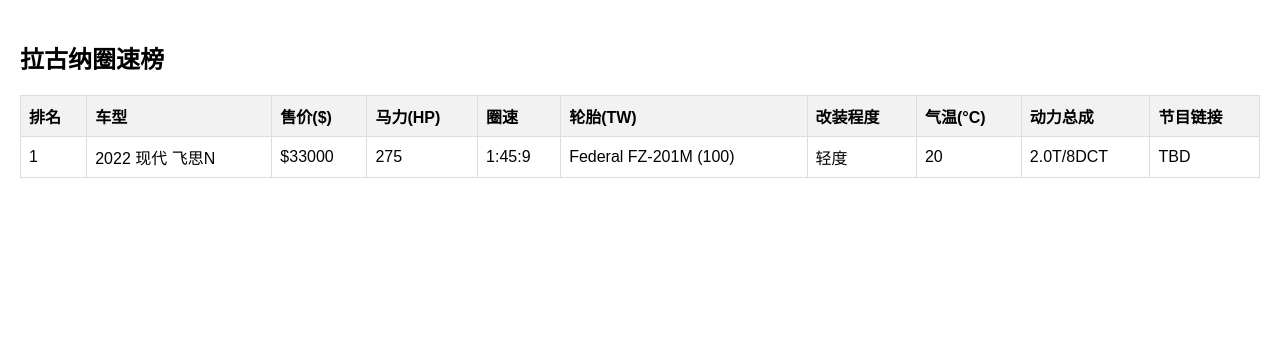
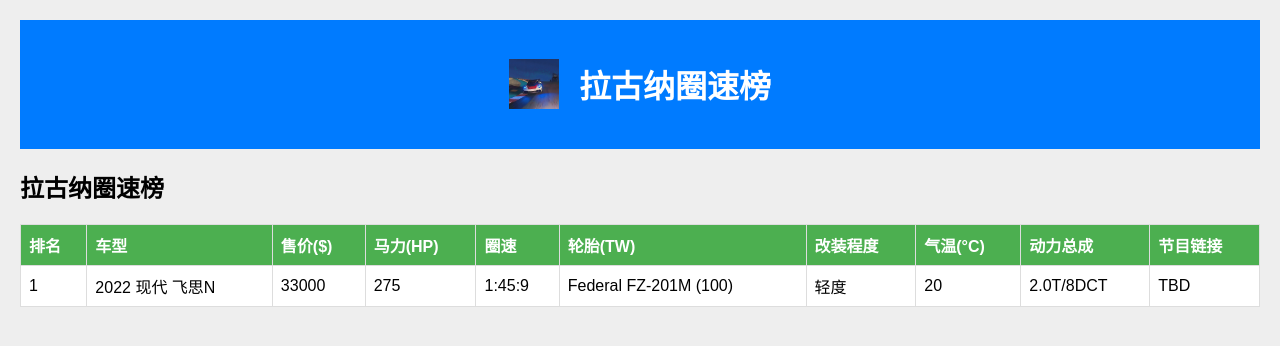
Before and after one commit to LagunaSecaLapTimes/lagunasecalaptimes.github.io, a plain HTML site: page index.html in a window 1280 px wide. Drawn offline with Linux system fonts and the light colour scheme.

Commit message:
Update page design

```diff
--- a/index.html
+++ b/index.html
@@ -1,17 +1,52 @@
 <!DOCTYPE html>
-<html lang="cn">
+<html lang="zh-CN">
 <head>
     <meta charset="UTF-8">
     <meta name="viewport" content="width=device-width, initial-scale=1.0">
     <title>拉古纳圈速榜</title>
     <style>
-        body { font-family: Arial, sans-serif; margin: 0; padding: 20px; }
-        table { width: 100%; border-collapse: collapse; }
-        th, td { border: 1px solid #dddddd; text-align: left; padding: 8px; }
-        th { background-color: #f2f2f2; }
+        body {
+            font-family: 'Noto Sans SC', Arial, sans-serif; /* Noto Sans SC is good for Chinese */
+            margin: 0;
+            padding: 20px;
+            background-color: #eeeeee; /* Light grey background for the content */
+        }
+        header {
+            background-color: #007bff; /* Blue background for the header */
+            color: #ffffff;
+            padding: 20px;
+            text-align: center;
+            display: flex;
+            align-items: center;
+            justify-content: center;
+        }
+        header img {
+            width: 50px; /* Adjust based on your logo's size */
+            height: auto;
+            margin-right: 20px;
+        }
+        table {
+            width: 100%;
+            border-collapse: collapse;
+            background-color: #ffffff; /* White background for table to stand out */
+        }
+        th, td {
+            border: 1px solid #dddddd;
+            text-align: left;
+            padding: 8px;
+        }
+        th {
+            background-color: #4CAF50; /* Green background for headers */
+            color: white;
+        }
     </style>
 </head>
 <body>
+
+<header>
+    <img src="logo.jpeg" alt="Logo">
+    <h1>拉古纳圈速榜</h1>
+</header>
 
 <h2>拉古纳圈速榜</h2>
 
@@ -31,7 +66,7 @@
     <tr>
         <td>1</td>
         <td>2022 现代 飞思N</td>
-        <td>$33000</td>
+        <td>33000</td>
         <td>275</td>
         <td>1:45:9</td>
         <td>Federal FZ-201M (100)</td>
```
